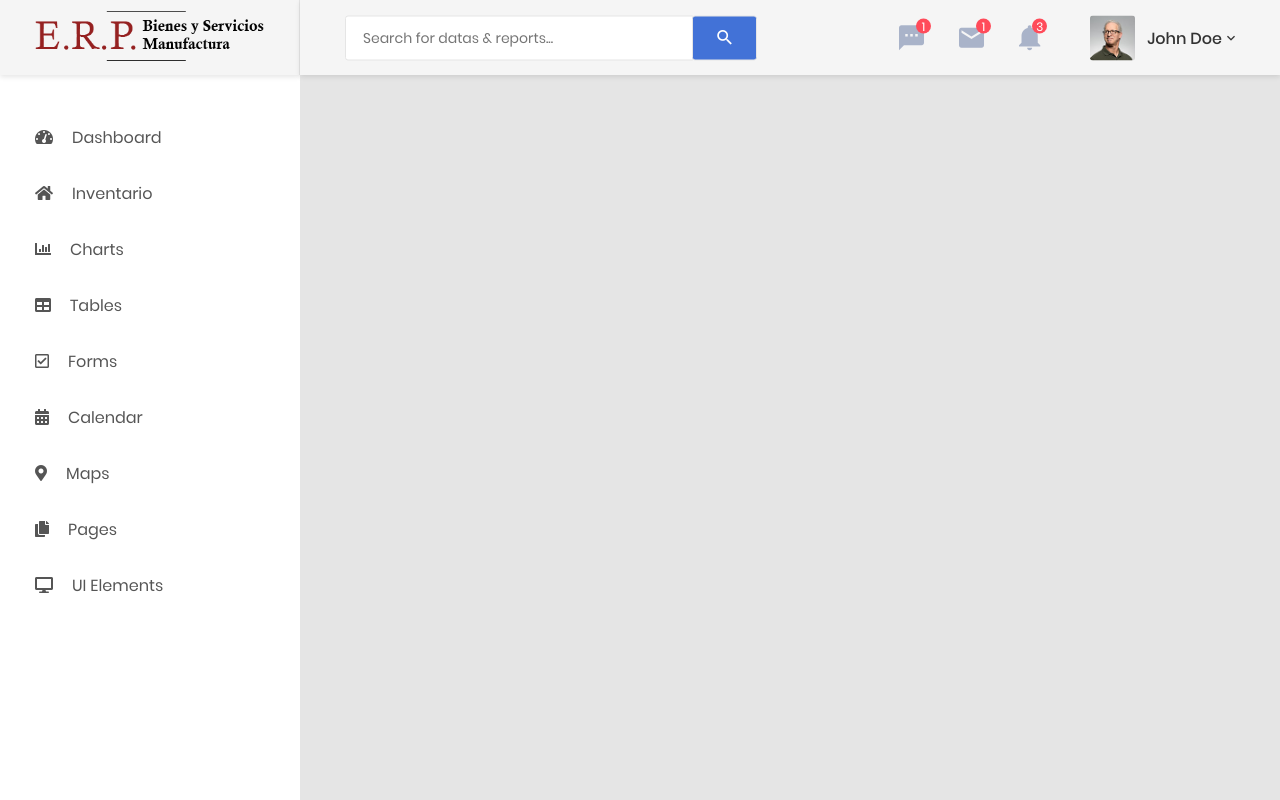
After one commit to dbeltranpe/ERP-Manufactura, a PHP site: page /erpbienesyservicios/reporte-inventario.php in a window 1280 px wide. The commit adds this page. Run offline with PHP 8.4, Linux system fonts and the light colour scheme; the visitor is signed in with stand-in values (Sample User, id 1).

Commit message:
Modificación apariencia index y se agrega el modulo de inventario como opción en el menú

```diff
--- /dev/null
+++ b/view/reporte-inventario.php
@@ -0,0 +1,492 @@
+<?php
+session_set_cookie_params(0);
+session_start();
+if($_SESSION["loggedIn"] != true)
+{
+    header("Location:http://localhost/erpbienesyservicios/view/login.php");
+}
+
+?>
+
+<!DOCTYPE html>
+<html lang="en">
+
+<head>
+    <!-- Required meta tags-->
+    <meta charset="UTF-8">
+    <meta name="viewport" content="width=device-width, initial-scale=1, shrink-to-fit=no">
+    <meta name="description" content="au theme template">
+    <meta name="author" content="Hau Nguyen">
+    <meta name="keywords" content="au theme template">
+
+    <!-- Title Page-->
+    <title>Dashboard</title>
+
+    <!-- Fontfaces CSS-->
+    <link href="css/font-face.css" rel="stylesheet" media="all">
+    <link href="vendor/font-awesome-4.7/css/font-awesome.min.css" rel="stylesheet" media="all">
+    <link href="vendor/font-awesome-5/css/fontawesome-all.min.css" rel="stylesheet" media="all">
+    <link href="vendor/mdi-font/css/material-design-iconic-font.min.css" rel="stylesheet" media="all">
+
+    <!-- Bootstrap CSS-->
+    <link href="vendor/bootstrap-4.1/bootstrap.min.css" rel="stylesheet" media="all">
+
+    <!-- Vendor CSS-->
+    <link href="vendor/animsition/animsition.min.css" rel="stylesheet" media="all">
+    <link href="vendor/bootstrap-progressbar/bootstrap-progressbar-3.3.4.min.css" rel="stylesheet" media="all">
+    <link href="vendor/wow/animate.css" rel="stylesheet" media="all">
+    <link href="vendor/css-hamburgers/hamburgers.min.css" rel="stylesheet" media="all">
+    <link href="vendor/slick/slick.css" rel="stylesheet" media="all">
+    <link href="vendor/select2/select2.min.css" rel="stylesheet" media="all">
+    <link href="vendor/perfect-scrollbar/perfect-scrollbar.css" rel="stylesheet" media="all">
+
+    <!-- Main CSS-->
+    <link href="css/theme.css" rel="stylesheet" media="all">
+
+</head>
+
+<body class="animsition">
+    <div class="page-wrapper">
+        <!-- HEADER MOBILE-->
+        <header class="header-mobile d-block d-lg-none">
+            <div class="header-mobile__bar">
+                <div class="container-fluid">
+                    <div class="header-mobile-inner">
+                        <a class="logo" href="index.html">
+                            <img src="images/icon/logo.png" alt="CoolAdmin" />
+                        </a>
+                        <button class="hamburger hamburger--slider" type="button">
+                            <span class="hamburger-box">
+                                <span class="hamburger-inner"></span>
+                            </span>
+                        </button>
+                    </div>
+                </div>
+            </div>
+            <nav class="navbar-mobile">
+                <div class="container-fluid">
+                    <ul class="navbar-mobile__list list-unstyled">
+                        <li>
+                           <a href="index.php">
+                                <i class="fas fa-tachometer-alt"></i>Dashboard</a>
+
+                        </li>
+
+                          <li class="has-sub">
+                            <a class="js-arrow" href="#">
+                                <i class="fas fa-copy"></i>Inventario</a>
+                            <ul class="navbar-mobile-sub__list list-unstyled js-sub-list">
+                                <li>
+                                    <a href="login.html">Reportes</a>
+                                </li>
+                                <li>
+                                    <a href="register.html">Agregar Insumos</a>
+                                </li>
+                                <li>
+                                    <a href="forget-pass.html">Agregar Producto Terminado </a>
+                                </li>
+                            </ul>
+                        </li>
+
+                        <li>
+                            <a href="chart.html">
+                                <i class="fas fa-chart-bar"></i>Charts</a>
+                        </li>
+                        <li>
+                            <a href="table.html">
+                                <i class="fas fa-table"></i>Tables</a>
+                        </li>
+
+                        <li>
+                            <a href="#">
+                                <i class="fas fa-calendar-alt"></i>Calendar</a>
+                        </li>
+                        <li>
+                            <a href="map.html">
+                                <i class="fas fa-map-marker-alt"></i>Maps</a>
+                        </li>
+                        <li class="has-sub">
+                            <a class="js-arrow" href="#">
+                                <i class="fas fa-copy"></i>Pages</a>
+                            <ul class="navbar-mobile-sub__list list-unstyled js-sub-list">
+                                <li>
+                                    <a href="login.html">Login</a>
+                                </li>
+                                <li>
+                                    <a href="register.html">Register</a>
+                                </li>
+                                <li>
+                                    <a href="forget-pass.html">Forget Password</a>
+                                </li>
+                            </ul>
+                        </li>
+                        <li class="has-sub">
+                            <a class="js-arrow" href="#">
+                                <i class="fas fa-desktop"></i>UI Elements</a>
+                            <ul class="navbar-mobile-sub__list list-unstyled js-sub-list">
+                                <li>
+                                    <a href="button.html">Button</a>
+                                </li>
+                                <li>
+                                    <a href="badge.html">Badges</a>
+                                </li>
+                                <li>
+                                    <a href="tab.html">Tabs</a>
+                                </li>
+                                <li>
+                                    <a href="card.html">Cards</a>
+                                </li>
+                                <li>
+                                    <a href="alert.html">Alerts</a>
+                                </li>
+                                <li>
+                                    <a href="progress-bar.html">Progress Bars</a>
+                                </li>
+                                <li>
+                                    <a href="modal.html">Modals</a>
+                                </li>
+                                <li>
+                                    <a href="switch.html">Switchs</a>
+                                </li>
+                                <li>
+                                    <a href="grid.html">Grids</a>
+                                </li>
+                                <li>
+                                    <a href="fontawesome.html">Fontawesome Icon</a>
+                                </li>
+                                <li>
+                                    <a href="typo.html">Typography</a>
+                                </li>
+                            </ul>
+                        </li>
+                    </ul>
+                </div>
+            </nav>
+        </header>
+        <!-- END HEADER MOBILE-->
+
+        <!-- MENU SIDEBAR-->
+        <aside class="menu-sidebar d-none d-lg-block">
+            <div class="logo">
+                <a href="#">
+                    <img src="images/icon/logo.png" alt="Cool Admin" />
+                </a>
+            </div>
+            <div class="menu-sidebar__content js-scrollbar1">
+                <nav class="navbar-sidebar">
+                    <ul class="list-unstyled navbar__list">
+                        <li>
+                            <a href="index.php">
+                                <i class="fas fa-tachometer-alt"></i>Dashboard</a>
+                        </li>
+
+                        <li class="has-sub">
+                            <a class="js-arrow" href="#">
+                                <i class="fas fa-home"></i>Inventario</a>
+                            <ul class="list-unstyled navbar__sub-list js-sub-list">
+                                <li>
+                                    <a href="reporte_inventario.php">Reportes</a>
+                                </li>
+                                <li>
+                                    <a href="register.html">Insumos</a>
+                                </li>
+                                <li>
+                                    <a href="forget-pass.html">Producto Terminado</a>
+                                </li>
+                            </ul>
+                        </li>
+
+                        <li>
+                            <a href="chart.html">
+                                <i class="fas fa-chart-bar"></i>Charts</a>
+                        </li>
+                        <li>
+                            <a href="table.html">
+                                <i class="fas fa-table"></i>Tables</a>
+                        </li>
+                        <li>
+                            <a href="form.html">
+                                <i class="far fa-check-square"></i>Forms</a>
+                        </li>
+                        <li>
+                            <a href="#">
+                                <i class="fas fa-calendar-alt"></i>Calendar</a>
+                        </li>
+                        <li>
+                            <a href="map.html">
+                                <i class="fas fa-map-marker-alt"></i>Maps</a>
+                        </li>
+                        <li class="has-sub">
+                            <a class="js-arrow" href="#">
+                                <i class="fas fa-copy"></i>Pages</a>
+                            <ul class="list-unstyled navbar__sub-list js-sub-list">
+                                <li>
+                                    <a href="login.html">Login</a>
+                                </li>
+                                <li>
+                                    <a href="register.html">Register</a>
+                                </li>
+                                <li>
+                                    <a href="forget-pass.html">Forget Password</a>
+                                </li>
+                            </ul>
+                        </li>
+                        <li class="has-sub">
+                            <a class="js-arrow" href="#">
+                                <i class="fas fa-desktop"></i>UI Elements</a>
+                            <ul class="list-unstyled navbar__sub-list js-sub-list">
+                                <li>
+                                    <a href="button.html">Button</a>
+                                </li>
+                                <li>
+                                    <a href="badge.html">Badges</a>
+                                </li>
+                                <li>
+                                    <a href="tab.html">Tabs</a>
+                                </li>
+                                <li>
+                                    <a href="card.html">Cards</a>
+                                </li>
+                                <li>
+                                    <a href="alert.html">Alerts</a>
+                                </li>
+                                <li>
+                                    <a href="progress-bar.html">Progress Bars</a>
+                                </li>
+                                <li>
+                                    <a href="modal.html">Modals</a>
+                                </li>
+                                <li>
+                                    <a href="switch.html">Switchs</a>
+                                </li>
+                                <li>
+                                    <a href="grid.html">Grids</a>
+                                </li>
+                                <li>
+                                    <a href="fontawesome.html">Fontawesome Icon</a>
+                                </li>
+                                <li>
+                                    <a href="typo.html">Typography</a>
+                                </li>
+                            </ul>
+                        </li>
+                    </ul>
+                </nav>
+            </div>
+        </aside>
+        <!-- END MENU SIDEBAR-->
+
+        <!-- PAGE CONTAINER-->
+        <div class="page-container">
+            <!-- HEADER DESKTOP-->
+            <header class="header-desktop">
+                <div class="section__content section__content--p30">
+                    <div class="container-fluid">
+                        <div class="header-wrap">
+                            <form class="form-header" action="" method="POST">
+                                <input class="au-input au-input--xl" type="text" name="search" placeholder="Search for datas &amp; reports..." />
+                                <button class="au-btn--submit" type="submit">
+                                    <i class="zmdi zmdi-search"></i>
+                                </button>
+                            </form>
+                            <div class="header-button">
+                                <div class="noti-wrap">
+                                    <div class="noti__item js-item-menu">
+                                        <i class="zmdi zmdi-comment-more"></i>
+                                        <span class="quantity">1</span>
+                                        <div class="mess-dropdown js-dropdown">
+                                            <div class="mess__title">
+                                                <p>You have 2 news message</p>
+                                            </div>
+                                            <div class="mess__item">
+                                                <div class="image img-cir img-40">
+                                                    <img src="images/icon/avatar-06.jpg" alt="Michelle Moreno" />
+                                                </div>
+                                                <div class="content">
+                                                    <h6>Michelle Moreno</h6>
+                                                    <p>Have sent a photo</p>
+                                                    <span class="time">3 min ago</span>
+                                                </div>
+                                            </div>
+                                            <div class="mess__item">
+                                                <div class="image img-cir img-40">
+                                                    <img src="images/icon/avatar-04.jpg" alt="Diane Myers" />
+                                                </div>
+                                                <div class="content">
+                                                    <h6>Diane Myers</h6>
+                                                    <p>You are now connected on message</p>
+                                                    <span class="time">Yesterday</span>
+                                                </div>
+                                            </div>
+                                            <div class="mess__footer">
+                                                <a href="#">View all messages</a>
+                                            </div>
+                                        </div>
+                                    </div>
+                                    <div class="noti__item js-item-menu">
+                                        <i class="zmdi zmdi-email"></i>
+                                        <span class="quantity">1</span>
+                                        <div class="email-dropdown js-dropdown">
+                                            <div class="email__title">
+                                                <p>You have 3 New Emails</p>
+                                            </div>
+                                            <div class="email__item">
+                                                <div class="image img-cir img-40">
+                                                    <img src="images/icon/avatar-06.jpg" alt="Cynthia Harvey" />
+                                                </div>
+                                                <div class="content">
+                                                    <p>Meeting about new dashboard...</p>
+                                                    <span>Cynthia Harvey, 3 min ago</span>
+                                                </div>
+                                            </div>
+                                            <div class="email__item">
+                                                <div class="image img-cir img-40">
+                                                    <img src="images/icon/avatar-05.jpg" alt="Cynthia Harvey" />
+                                                </div>
+                                                <div class="content">
+                                                    <p>Meeting about new dashboard...</p>
+                                                    <span>Cynthia Harvey, Yesterday</span>
+                                                </div>
+                                            </div>
+                                            <div class="email__item">
+                                                <div class="image img-cir img-40">
+                                                    <img src="images/icon/avatar-04.jpg" alt="Cynthia Harvey" />
+                                                </div>
+                                                <div class="content">
+                                                    <p>Meeting about new dashboard...</p>
+                                                    <span>Cynthia Harvey, April 12,,2018</span>
+                                                </div>
+                                            </div>
+                                            <div class="email__footer">
+                                                <a href="#">See all emails</a>
+                                            </div>
+                                        </div>
+                                    </div>
+                                    <div class="noti__item js-item-menu">
+                                        <i class="zmdi zmdi-notifications"></i>
+                                        <span class="quantity">3</span>
+                                        <div class="notifi-dropdown js-dropdown">
+                                            <div class="notifi__title">
+                                                <p>You have 3 Notifications</p>
+                                            </div>
+                                            <div class="notifi__item">
+                                                <div class="bg-c1 img-cir img-40">
+                                                    <i class="zmdi zmdi-email-open"></i>
+                                                </div>
+                                                <div class="content">
+                                                    <p>You got a email notification</p>
+                                                    <span class="date">April 12, 2018 06:50</span>
+                                                </div>
+                                            </div>
+                                            <div class="notifi__item">
+                                                <div class="bg-c2 img-cir img-40">
+                                                    <i class="zmdi zmdi-account-box"></i>
+                                                </div>
+                                                <div class="content">
+                                                    <p>Your account has been blocked</p>
+                                                    <span class="date">April 12, 2018 06:50</span>
+                                                </div>
+                                            </div>
+                                            <div class="notifi__item">
+                                                <div class="bg-c3 img-cir img-40">
+                                                    <i class="zmdi zmdi-file-text"></i>
+                                                </div>
+                                                <div class="content">
+                                                    <p>You got a new file</p>
+                                                    <span class="date">April 12, 2018 06:50</span>
+                                                </div>
+                                            </div>
+                                            <div class="notifi__footer">
+                                                <a href="#">All notifications</a>
+                                            </div>
+                                        </div>
+                                    </div>
+                                </div>
+                                <div class="account-wrap">
+                                    <div class="account-item clearfix js-item-menu">
+                                        <div class="image">
+                                            <img src="images/icon/avatar-01.jpg" alt="John Doe" />
+                                        </div>
+                                        <div class="content">
+                                            <a class="js-acc-btn" href="#">john doe</a>
+                                        </div>
+                                        <div class="account-dropdown js-dropdown">
+                                            <div class="info clearfix">
+                                                <div class="image">
+                                                    <a href="#">
+                                                        <img src="images/icon/avatar-01.jpg" alt="John Doe" />
+                                                    </a>
+                                                </div>
+                                                <div class="content">
+                                                    <h5 class="name">
+                                                        <a href="#">john doe</a>
+                                                    </h5>
+                                                    <span class="email">johndoe@example.com</span>
+                                                </div>
+                                            </div>
+                                            <div class="account-dropdown__body">
+                                                <div class="account-dropdown__item">
+                                                    <a href="#">
+                                                        <i class="zmdi zmdi-account"></i>Account</a>
+                                                </div>
+                                                <div class="account-dropdown__item">
+                                                    <a href="#">
+                                                        <i class="zmdi zmdi-settings"></i>Setting</a>
+                                                </div>
+                                                <div class="account-dropdown__item">
+                                                    <a href="#">
+                                                        <i class="zmdi zmdi-money-box"></i>Billing</a>
+                                                </div>
+                                            </div>
+                                            <div class="account-dropdown__footer">
+                                                <a href="#">
+                                                    <i class="zmdi zmdi-power"></i>Logout</a>
+                                            </div>
+                                        </div>
+                                    </div>
+                                </div>
+                            </div>
+                        </div>
+                    </div>
+                </div>
+            </header>
+            <!-- HEADER DESKTOP-->
+
+            <!-- MAIN CONTENT-->
+            <div class="main-content">
+
+            </div>
+            <!-- END MAIN CONTENT-->
+            <!-- END PAGE CONTAINER-->
+        </div>
+
+    </div>
+
+    <!-- Jquery JS-->
+    <script src="vendor/jquery-3.2.1.min.js"></script>
+    <!-- Bootstrap JS-->
+    <script src="vendor/bootstrap-4.1/popper.min.js"></script>
+    <script src="vendor/bootstrap-4.1/bootstrap.min.js"></script>
+    <!-- Vendor JS       -->
+    <script src="vendor/slick/slick.min.js">
+    </script>
+    <script src="vendor/wow/wow.min.js"></script>
+    <script src="vendor/animsition/animsition.min.js"></script>
+    <script src="vendor/bootstrap-progressbar/bootstrap-progressbar.min.js">
+    </script>
+    <script src="vendor/counter-up/jquery.waypoints.min.js"></script>
+    <script src="vendor/counter-up/jquery.counterup.min.js">
+    </script>
+    <script src="vendor/circle-progress/circle-progress.min.js"></script>
+    <script src="vendor/perfect-scrollbar/perfect-scrollbar.js"></script>
+    <script src="vendor/chartjs/Chart.bundle.min.js"></script>
+    <script src="vendor/select2/select2.min.js">
+    </script>
+
+    <!-- Main JS-->
+    <script src="js/main.js"></script>
+
+</body>
+
+</html>
+<!-- end document-->
```
Also changed, not shown: view/index.php (+25 -21 lines).
